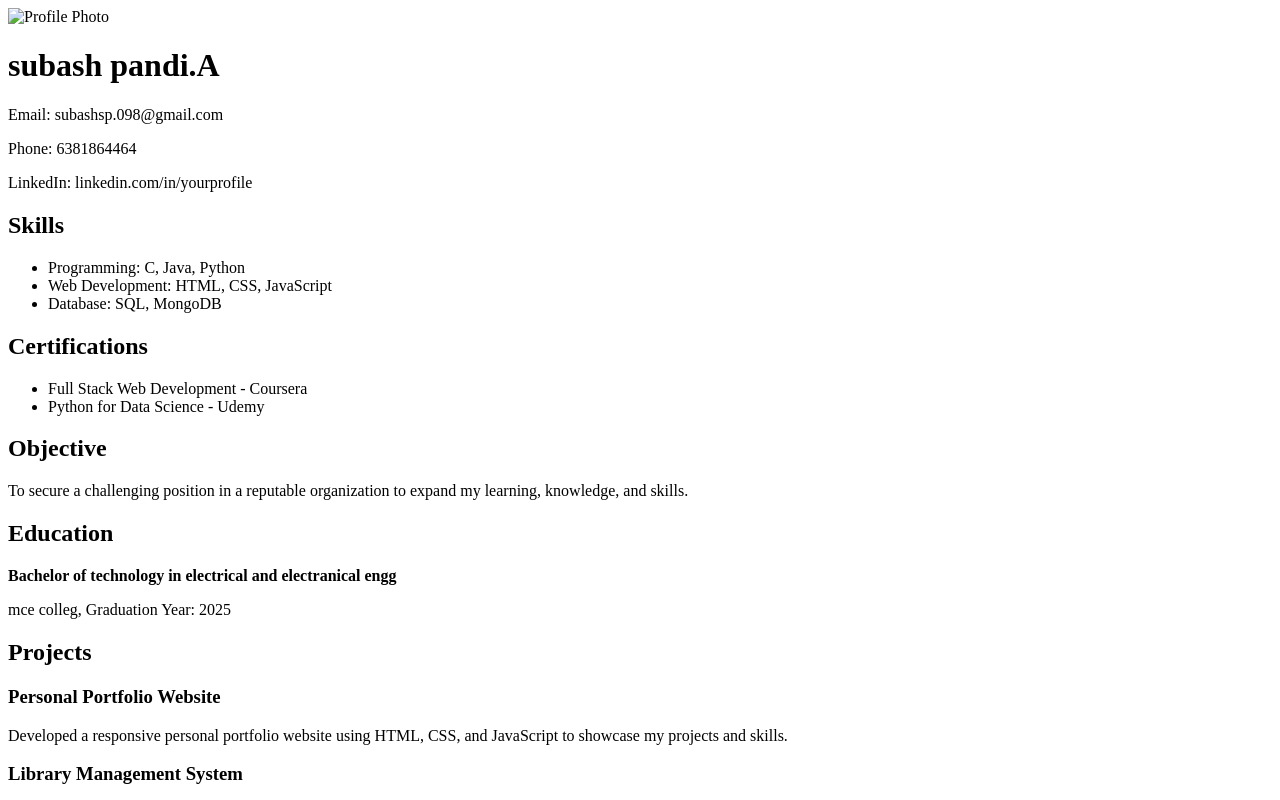
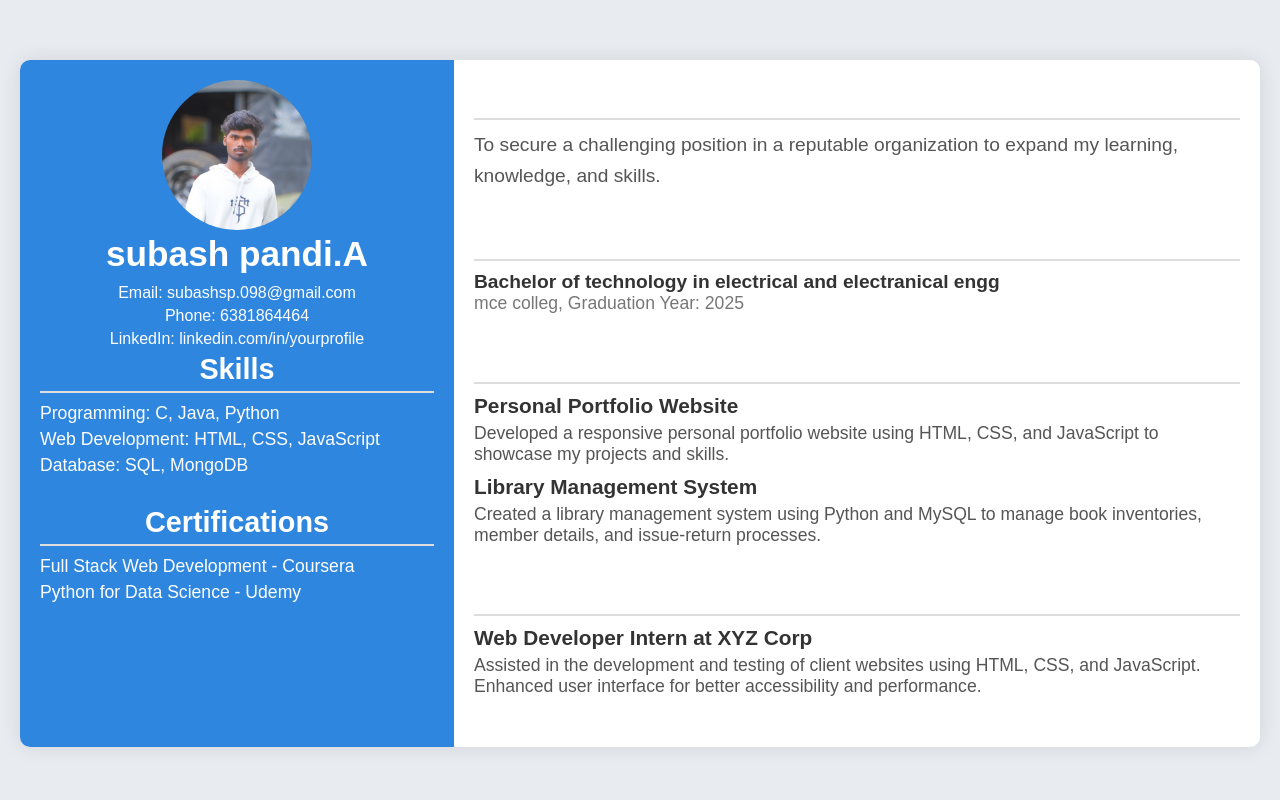
Before and after one commit to subash-098/resume.abcd, a plain HTML site: page resume/index.html in a window 1280 px wide. Shown: the top 800 px of the page. Drawn offline with Linux system fonts and the light colour scheme.

Commit message:
second update

```diff
--- a/resume/index.css
+++ b/resume/index.css
@@ -15,7 +15,7 @@ body {
 /* Resume Container */
 .resume-container {
     display: flex;
-    max-width: 1000px;
+    max-width: 100000px;
     margin: 40px auto;
     background-color: #fff;
     box-shadow: 0 0 20px rgba(0, 0, 0, 0.1);
@@ -24,7 +24,7 @@ body {
 }
 
 /* Left Section */
-.left-section {
+.left-section  {
     width: 35%;
     background-color: #2e86de;
     color: #fff;
@@ -33,15 +33,14 @@ body {
 }
 
 .profile-picture {
-    margin-bottom: 20px;
+border-radius: 50%;
 }
 
-.photo {
-    width: 200px;
-    height: 200px;
+img {
+
+    width: 150px;
+    height: 150px;
     border-radius: 50%;
-    border: 4px solid #fff;
-    object-fit: cover;
 }
 
 /* Name and Contact Info */
--- a/resume/index.html
+++ b/resume/index.html
@@ -4,14 +4,14 @@
     <meta charset="UTF-8">
     <meta name="viewport" content="width=device-width, initial-scale=1.0">
     <title>MY Resume</title>
-    <link rel="stylesheet" href="styles.css">
+    <link rel="stylesheet" href="index.css">
 </head>
 <body>
     <div class="resume-container">
         <!-- Left Section -->
         <div class="left-section">
             <div class="profile-picture">
-                <img src="img.avif" alt="Profile Photo" class="photo">
+                <img src="subash.jpg" alt="removed">
             </div>
             <header>
                 <h1 class="name">subash pandi.A</h1>
```
Also changed, not shown: resume/subash.jpg (added).
